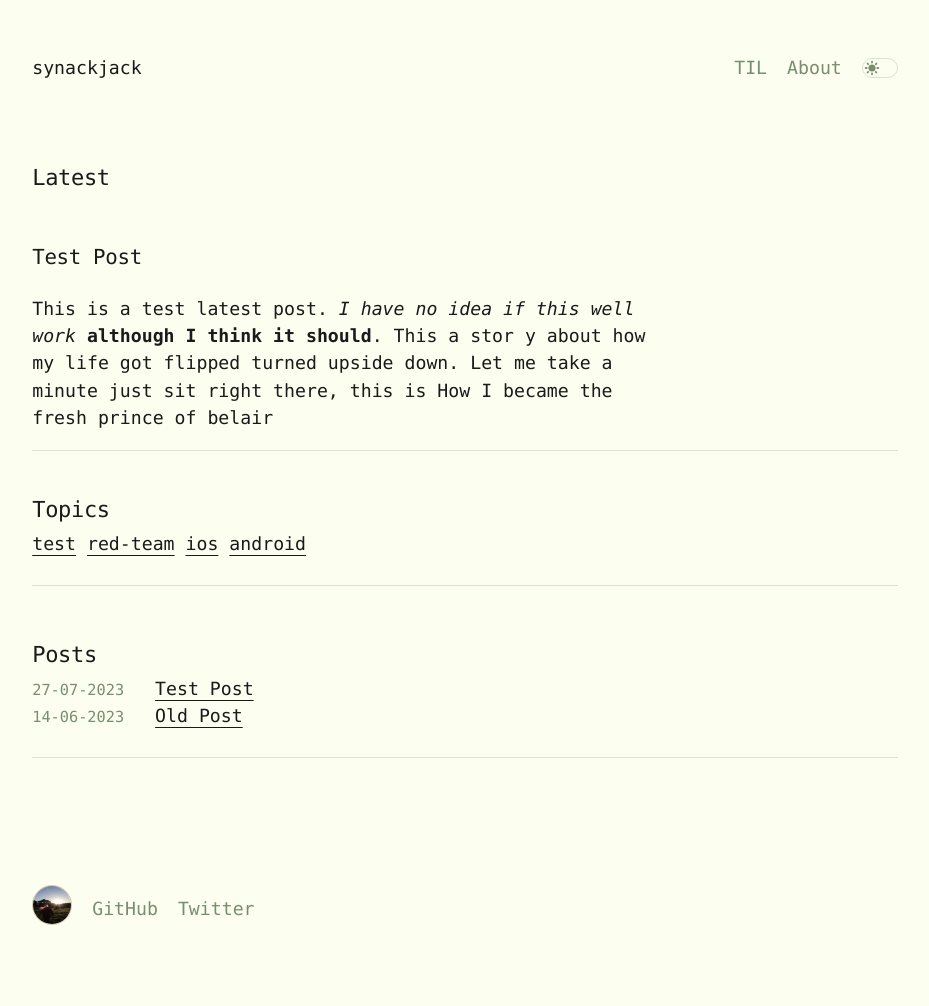
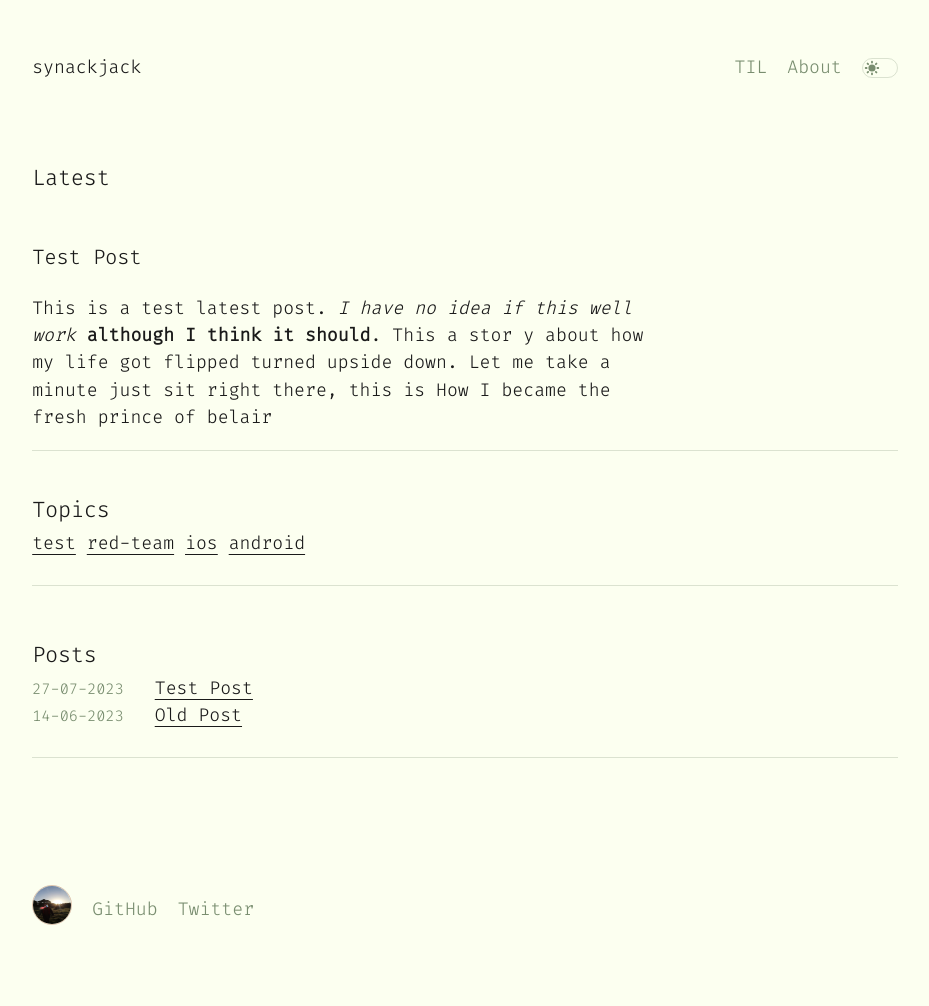
Before and after one commit to cccccbcetvvtifcljufhgbvbrccictrluuc/blog-github-test, a Jekyll site: the page built from _pages/Index.md, in a window 1280 px wide. Shown: the whole page, without its empty margins (175-1104 px from the left). Built offline with Jekyll 4.4.1, drawn with Linux system fonts in a browser that asks for light colours.

Commit message:
Load local font?

```diff
--- a/_config.yml
+++ b/_config.yml
@@ -27,11 +27,11 @@ plugins:
 
 highlighter: rouge
 
-fonts:
-  google_fonts: "https://fonts.googleapis.com/css2?family=Fira+Code:wght@300;400;500;600&display=swap"
-  heading: "Fira Code"
-  base: "Fira Code"
-  monospace: "Fira Code Mono"
+# fonts:
+#   google_fonts: "https://fonts.googleapis.com/css2?family=Fira+Code:wght@300;400;500;600&display=swap"
+#   heading: "Fira Code"
+#   base: "Fira Code"
+#   monospace: "Fira Code Mono"
 
 sass:
   sass_dir:          _sass
--- a/_sass/_style.scss
+++ b/_sass/_style.scss
@@ -14,6 +14,11 @@ html {
   width: 100%;
   height: 100%;
   font-size: 62.5%;
+  @font-face {
+    font-family: 'Fira';
+    src:  url('../assets/firacode-variablefont_wght-webfont.woff') format('woff'),
+          url('../assets/firacode-variablefont_wght-webfont.woff2') format('woff2');
+  }
 
 }
 
--- a/_sass/_variables.scss
+++ b/_sass/_variables.scss
@@ -1,7 +1,7 @@
 :root {
   // --font-family: -apple-system, BlinkMacSystemFont, "Inter", "IBM Plex Sans", Segoe UI, Helvetica, Arial,
   //   sans-serif, Apple Color Emoji, Segoe UI Emoji, Segoe UI Symbol;
-  --font-family: 'Fira Code', Consolas, 'Source Code Pro', monospace;
+  --font-family: 'Fira', monospace;
   --border-radius: 4px;
 
   --font-small: 0.875em;
@@ -9,7 +9,7 @@
   --font-smallest: 0.8em;
 
   --paragraph-max-width: 35em;
-  --code-font-family: 'Fira Code', Consolas, 'Source Code Pro', monospace;
+  --code-font-family: 'Fira', monospace;
 }
 
 :root {
```
Also changed, not shown: assets/firacode-variablefont_wght-webfont.woff (added), assets/firacode-variablefont_wght-webfont.woff2 (added).
